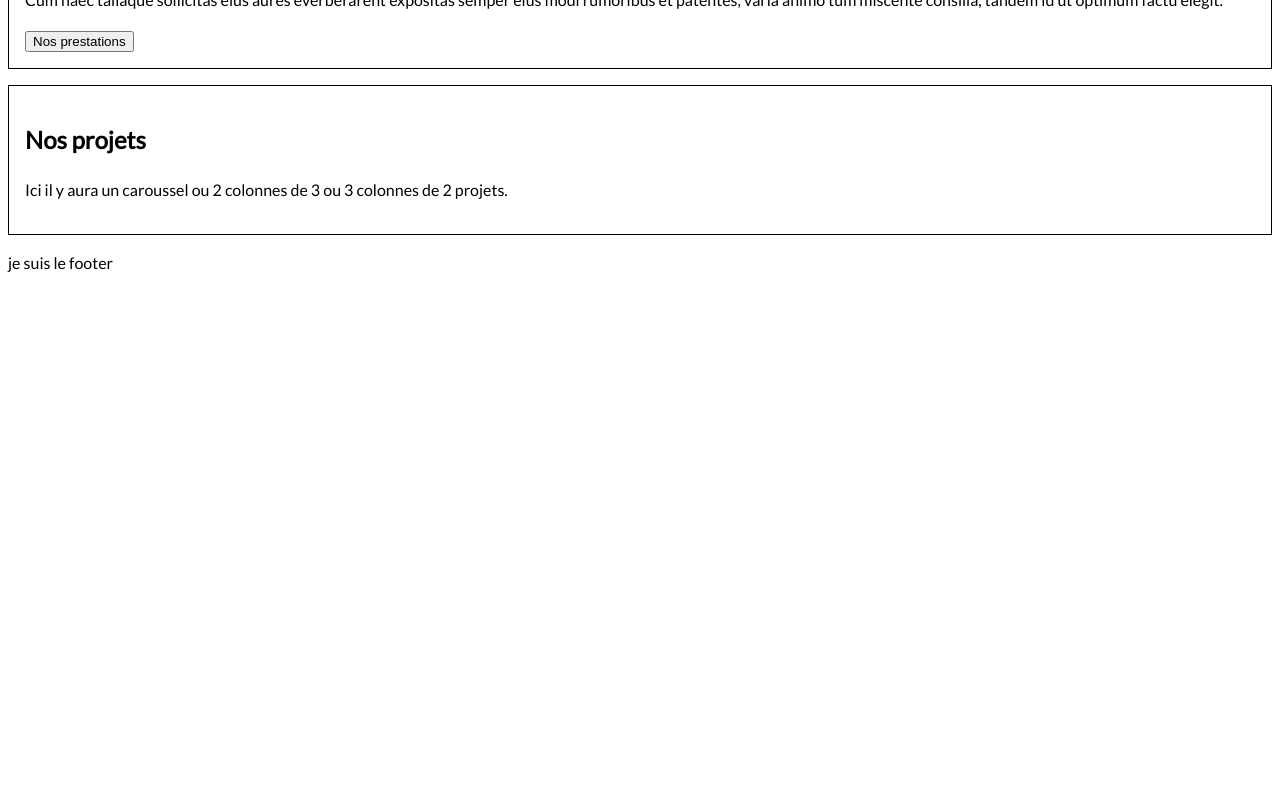
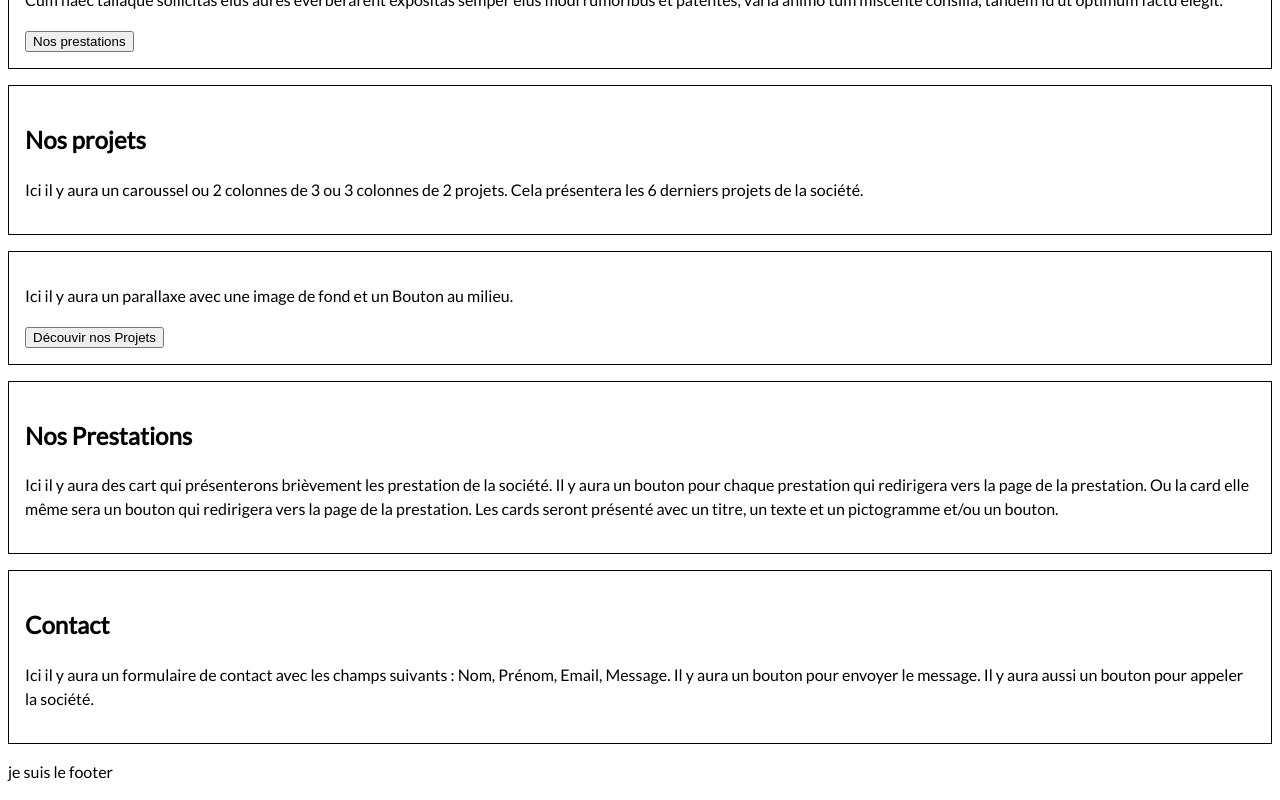
Before and after one commit to Guillaume811/site_dmv, a React (Create React App) app in the folder dmv/: page / in a window 1280 px wide. Shown: the part 433-1233 px from the top of the page. Before the commit the page ends 800 px from the top, so only its background shows below. Built offline with nearby package versions, Linux system fonts and the light colour scheme.

Commit message:
Ajout des dernière section de la home page et du css pour le dernier component section

```diff
--- /dev/null
+++ b/dmv/src/components/sections/HeadingSection/HeadingSection.module.scss
@@ -0,0 +1,5 @@
+.section{
+    margin-bottom: 1rem;
+    padding: 1rem;
+    border: 1px solid black;
+}
--- a/dmv/src/components/sections/HeadingSection/HeadingSection.tsx
+++ b/dmv/src/components/sections/HeadingSection/HeadingSection.tsx
@@ -1,5 +1,6 @@
 import React from "react";
 import Title from "../../typographies/Title/Title";
+import styles from "./HeadingSection.module.scss";
 
 // Typage
 type HeadingSectionProps = {
@@ -11,7 +12,7 @@ type HeadingSectionProps = {
 */
 const HeadingSection: React.FC<HeadingSectionProps> = ({ title }) => {
     return (
-        <section>
+        <section className={styles.section}>
             <Title text={title}/>
         </section>
     );
--- a/dmv/src/pages/Home/Home.tsx
+++ b/dmv/src/pages/Home/Home.tsx
@@ -11,6 +11,7 @@ import TitleSection from '../../components/sections/TitleSection/TitleSection';
 const Home: React.FC = () => {
     return (
         <div>
+            {/*Section d'introduction*/}
             <BasicSection>
                 <p>
                     Scroll
@@ -18,6 +19,7 @@ const Home: React.FC = () => {
                 <img src={Fleche} alt="Flèche vers le bas qui rebondis" />
             </BasicSection>
 
+            {/*Section d'introduction 2*/}
             <BasicSection>
                 <Title text="DMV - Production" />
                 <p>
@@ -27,9 +29,37 @@ const Home: React.FC = () => {
                 <Button text='Nos prestations' />
             </BasicSection>
 
+            {/*Section Nos projets*/}
             <TitleSection title='Nos projets'>
                 <p>
-                    Ici il y aura un caroussel ou 2 colonnes de 3 ou 3 colonnes de 2 projets.
+                    Ici il y aura un caroussel ou 2 colonnes de 3 ou 3 colonnes de 2 projets. Cela présentera les 6 derniers projets de la société.
+                </p>
+            </TitleSection>
+
+            {/*Section découvrir nos projets*/}
+            <BasicSection>
+                <p>
+                    Ici il y aura un parallaxe avec une image de fond et un Bouton au milieu.
+                </p>
+                <Button text='Découvir nos Projets' />
+            </BasicSection>
+
+            {/*Section Nos prestations*/}
+            <TitleSection title='Nos Prestations'>
+                <p>
+                    Ici il y aura des cart qui présenterons brièvement les prestation de la société.
+                    Il y aura un bouton pour chaque prestation qui redirigera vers la page de la prestation.
+                    Ou la card elle même sera un bouton qui redirigera vers la page de la prestation.
+                    Les cards seront présenté avec un titre, un texte et un pictogramme et/ou un bouton.
+                </p>
+            </TitleSection>
+
+            {/*Section Contact*/}
+            <TitleSection title='Contact'>
+                <p>
+                    Ici il y aura un formulaire de contact avec les champs suivants : Nom, Prénom, Email, Message.
+                    Il y aura un bouton pour envoyer le message.
+                    Il y aura aussi un bouton pour appeler la société.
                 </p>
             </TitleSection>
         </div>
```
